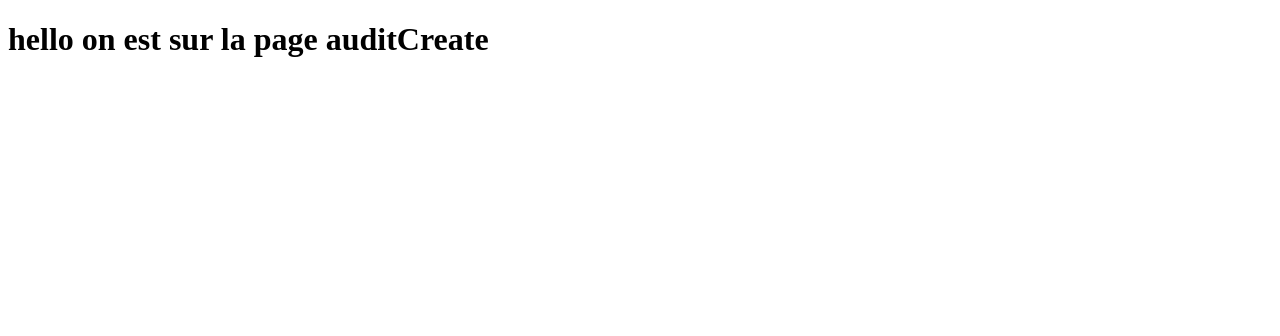
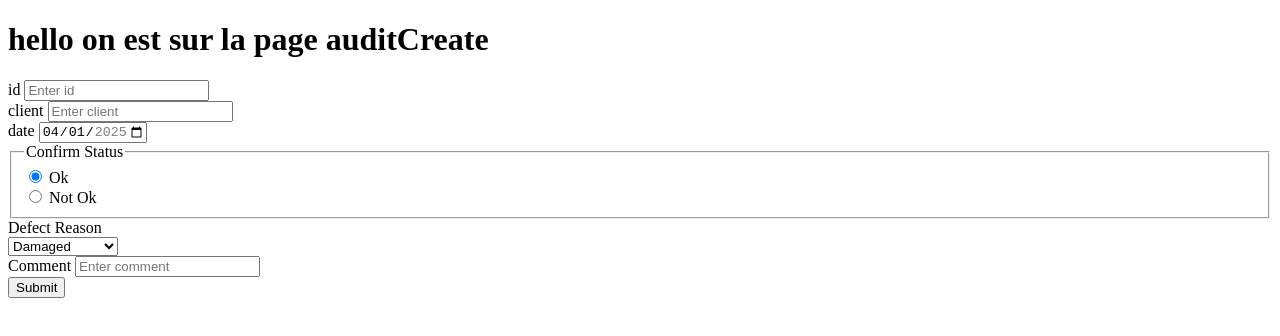
Before and after one commit to cedriclv/frontEnd-AppsScript-Audits, a plain HTML site: page partial_auditCreate.html in a window 1280 px wide. Drawn offline with Linux system fonts and the light colour scheme.

Commit message:
first update of create new audit feature

```diff
--- a/partial_auditCreate.html
+++ b/partial_auditCreate.html
@@ -1,9 +1,53 @@
 <!DOCTYPE html>
 <html>
+
 <head>
   <base target="_top">
 </head>
+
 <body>
   <h1>hello on est sur la page auditCreate</h1>
+  <form>
+    <div class="form-group">
+      <label for="InputId">id</label>
+      <input type="text" class="form-control" id="InputId" aria-describedby="" placeholder="Enter id">
+    </div>
+    <div class="form-group">
+      <label for="InputClient">client</label>
+      <input type="text" class="form-control" id="InputClient" aria-describedby="" placeholder="Enter client">
+    </div>
+    <div class="form-group">
+      <label for="InputDate">date</label>
+      <input type="date" id="start" name="trip-start" value="2025-04-01" min="2025-04-01" max="2025-12-31"
+        class="form-control" id="InputDate" aria-describedby="" placeholder="Enter date">
+    </div>
+    <fieldset class="form-group">
+      <legend>Confirm Status</legend>
+      <div>
+        <input type="radio" id="ok" name="status" value="ok" checked />
+        <label for="ok">Ok</label>
+      </div>
+      <div>
+        <input type="radio" id="notOk" name="status" value="notOk" />
+        <label for="notOk">Not Ok</label>
+      </div>
+    </fieldset>
+    <div class="form-group">
+      <label for="InputStatus">Defect Reason</label>
+      <div>
+        <select class="custom-select">
+          <option selected value="1">Damaged</option>
+          <option value="2">Wrong product</option>
+          <option value="3">Missing Item</option>
+        </select>
+      </div>
+    </div>
+    <div class="form-group">
+      <label for="InputComment">Comment</label>
+      <input type="text" class="form-control" id="InputComment" aria-describedby="" placeholder="Enter comment">
+    </div>
+    <button type="submit" class="btn btn-primary">Submit</button>
+  </form>
 </body>
+
 </html>
```
Lines whose indentation alone changed are shown as unchanged.
